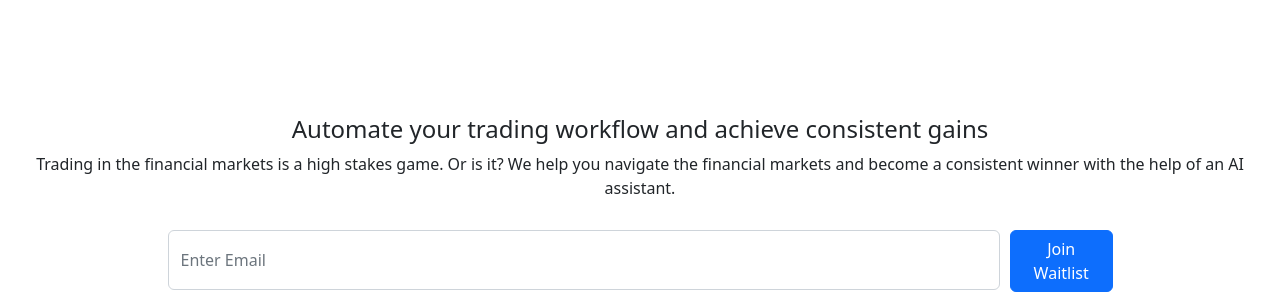
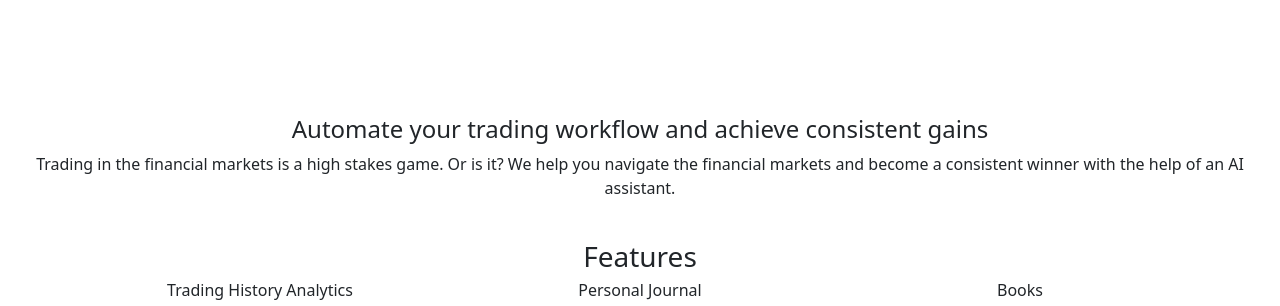
Before and after one commit to butterrobot2022/snowAIWebsite, a Django app: template horizonAI/templates/horizonAI/home.html in a window 1280 px wide. Shown: the part 103-409 px from the top of the page. Run offline with Django 3.2, Linux system fonts and the light colour scheme; the template is opened without the code that fills it, so the values that code supplies are empty; some web fonts are replaced.

Commit message:
new commit

```diff
--- a/horizonAI/templates/horizonAI/home.html
+++ b/horizonAI/templates/horizonAI/home.html
@@ -28,13 +28,6 @@
            <span>Trading in the financial markets is a high stakes game. Or is it? We help you navigate the financial markets and become a consistent winner with the help of an AI assistant.</span>
         </div>
 
-        <form class="waitlist-email" method="post">
-          {% csrf_token %} <!-- Add this line to include the CSRF token -->
-          <div class="form-group div-email" style="display: flex; gap: 10px; margin-top: 30px;">
-              <input type="email" class="form-control waitlist-email-input" id="exampleInputEmail1" aria-describedby="emailHelp" placeholder="Enter Email">
-              <button class="btn btn-primary">Join Waitlist</button>
-          </div>
-        </form>
       </div>
 
     </div>
```
